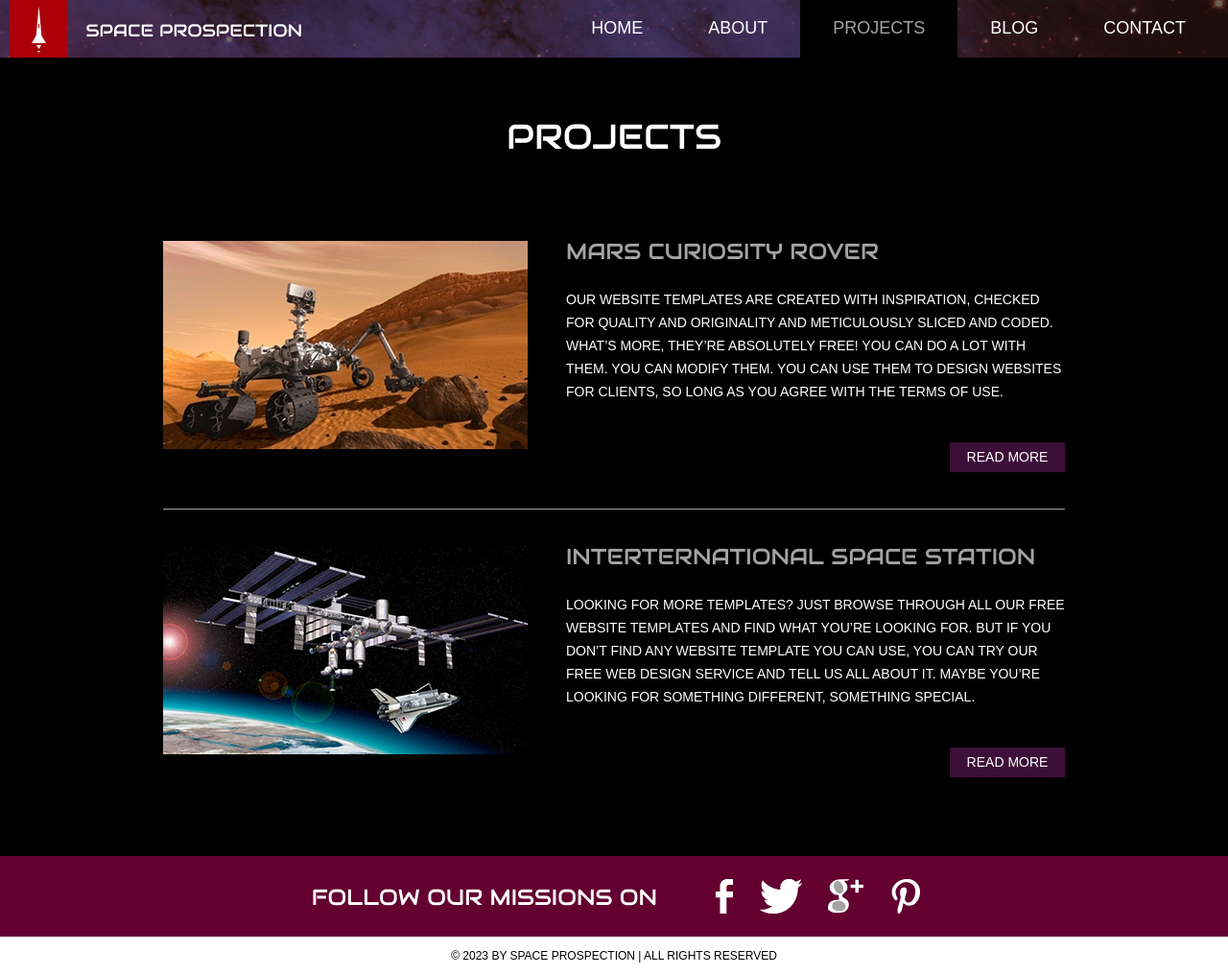
After one commit to AdityaSinghChauhan/astro_club, a PHP site: page /projects.html in a window 1280 px wide. The commit adds this page. Shown: the whole page at 96% size. Run offline with PHP 8.4, Linux system fonts and the light colour scheme.

Commit message:
Some Designing Issues: Test index
Visibility was not good in Reddish format.... As well as Our theme is Blue(like the sky). Thus I have suggested this piece as the design format.

```diff
--- a/index.php
+++ b/index.php
@@ -150,7 +150,7 @@ $link5 = $row['link_5'];
             <div id="body" class="home">
                 <div class="header">
                     <div>
-                        <img src="images/satellite.png" alt="" class="satellite">
+                                <img src="images/telescope.png" alt="" class="satellite">
                         <h1>The Astro Club</h1>
 
                         <h3>FEATURED ACTIVITIES</h3>
--- /dev/null
+++ b/projects.html
@@ -0,0 +1,91 @@
+<!doctype html>
+<!-- Website template by freewebsitetemplates.com -->
+<html>
+<head>
+	<meta charset="UTF-8">
+	<meta name="viewport" content="width=device-width, initial-scale=1.0">
+	<title>projects - Space Science Website Template</title>
+	<link rel="stylesheet" href="css/style.css" type="text/css">
+	<link rel="stylesheet" type="text/css" href="css/mobile.css">
+	<script src="js/mobile.js" type="text/javascript"></script>
+</head>
+<body>
+	<div id="page">
+		<div id="header">
+			<div>
+				<a href="index.html" class="logo"><img src="images/logo.png" alt=""></a>
+				<ul id="navigation">
+					<li>
+						<a href="index.html">Home</a>
+					</li>
+					<li>
+						<a href="about.html">About</a>
+					</li>
+					<li class="menu selected">
+						<a href="projects.html">Projects</a>
+						<ul class="primary">
+							<li>
+								<a href="proj1.html">proj 1</a>
+							</li>
+						</ul>
+					</li>
+					<li class="menu">
+						<a href="blog.html">Blog</a>
+						<ul class="secondary">
+							<li>
+								<a href="singlepost.html">Single post</a>
+							</li>
+						</ul>
+					</li>
+					<li>
+						<a href="contact.html">Contact</a>
+					</li>
+				</ul>
+			</div>
+		</div>
+		<div id="body">
+			<div class="header">
+				<div>
+					<h1>Projects</h1>
+					<ul>
+						<li>
+							<a href="proj1.html"><img src="images/curious-rover.jpg" alt=""></a>
+							<div>
+								<h1>MARS CURIOSITY ROVER </h1>
+								<p>Our website templates are created with inspiration, checked for quality and originality and meticulously sliced and coded. What’s more, they’re absolutely free! You can do a lot with them. You can modify them. You can use them to design websites for clients, so long as you agree with the Terms of Use.</p>
+								<a href="proj1.html" class="more">Read More</a>
+							</div>
+						</li>
+						<li>
+							<a href="proj1.html"><img src="images/space-station.jpg" alt=""></a>
+							<div>
+								<h1>INTERTERNATIONAL SPACE STATION</h1>
+								<p>Looking for more templates? Just browse through all our Free Website Templates and find what you’re looking for. But if you don’t find any website template you can use, you can try our Free Web Design service and tell us all about it. Maybe you’re looking for something different, something special.</p>
+								<a href="proj1.html" class="more">Read More</a>
+							</div>
+						</li>
+					</ul>
+				</div>
+			</div>
+		</div>
+		<div id="footer">
+			<div class="connect">
+				<div>
+					<h1>FOLLOW OUR  MISSIONS ON</h1>
+					<div>
+						<a href="http://freewebsitetemplates.com/go/facebook/" class="facebook">facebook</a>
+						<a href="http://freewebsitetemplates.com/go/twitter/" class="twitter">twitter</a>
+						<a href="http://freewebsitetemplates.com/go/googleplus/" class="googleplus">googleplus</a>
+						<a href="http://pinterest.com/fwtemplates/" class="pinterest">pinterest</a>
+					</div>
+				</div>
+			</div>
+			<div class="footnote">
+				<div>
+					<p>&copy; 2023 BY SPACE PROSPECTION | ALL RIGHTS RESERVED</p>
+				</div>
+			</div>
+		</div>
+	</div>
+</body>
+</html>
```
